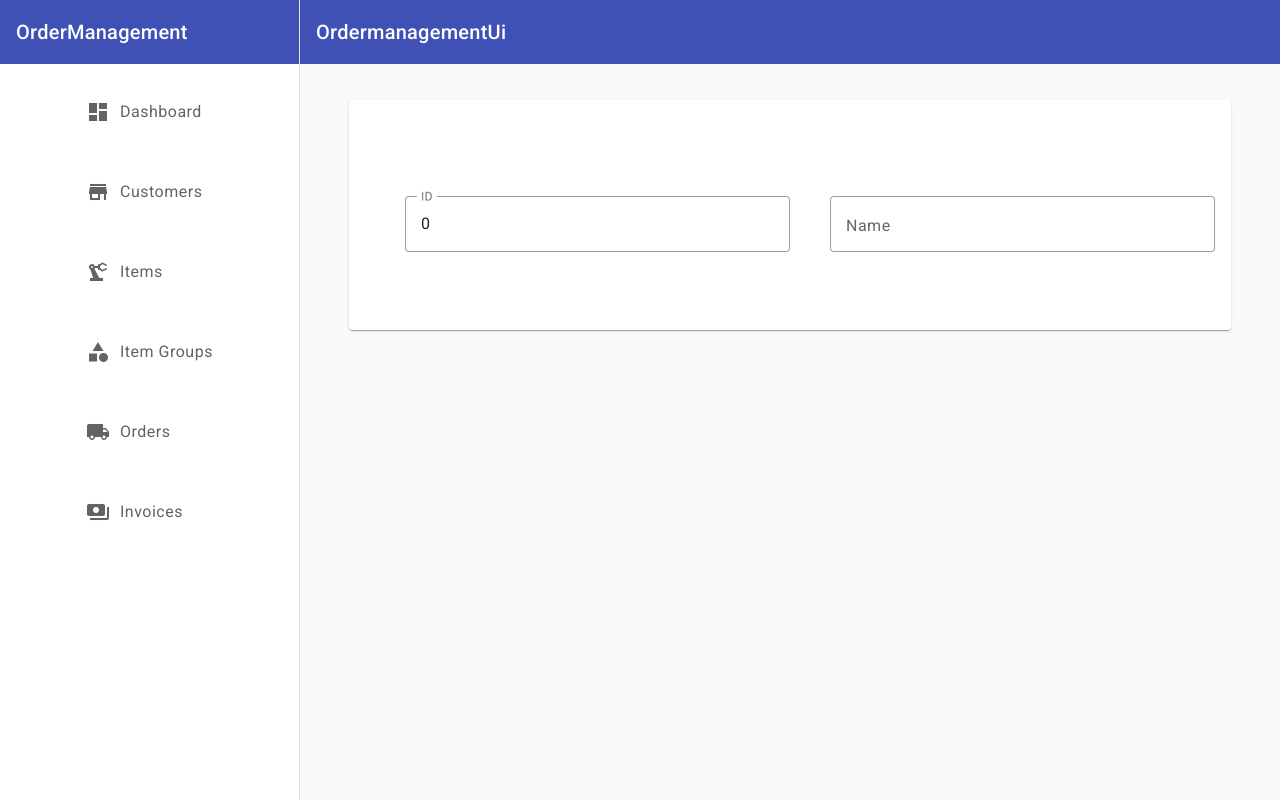
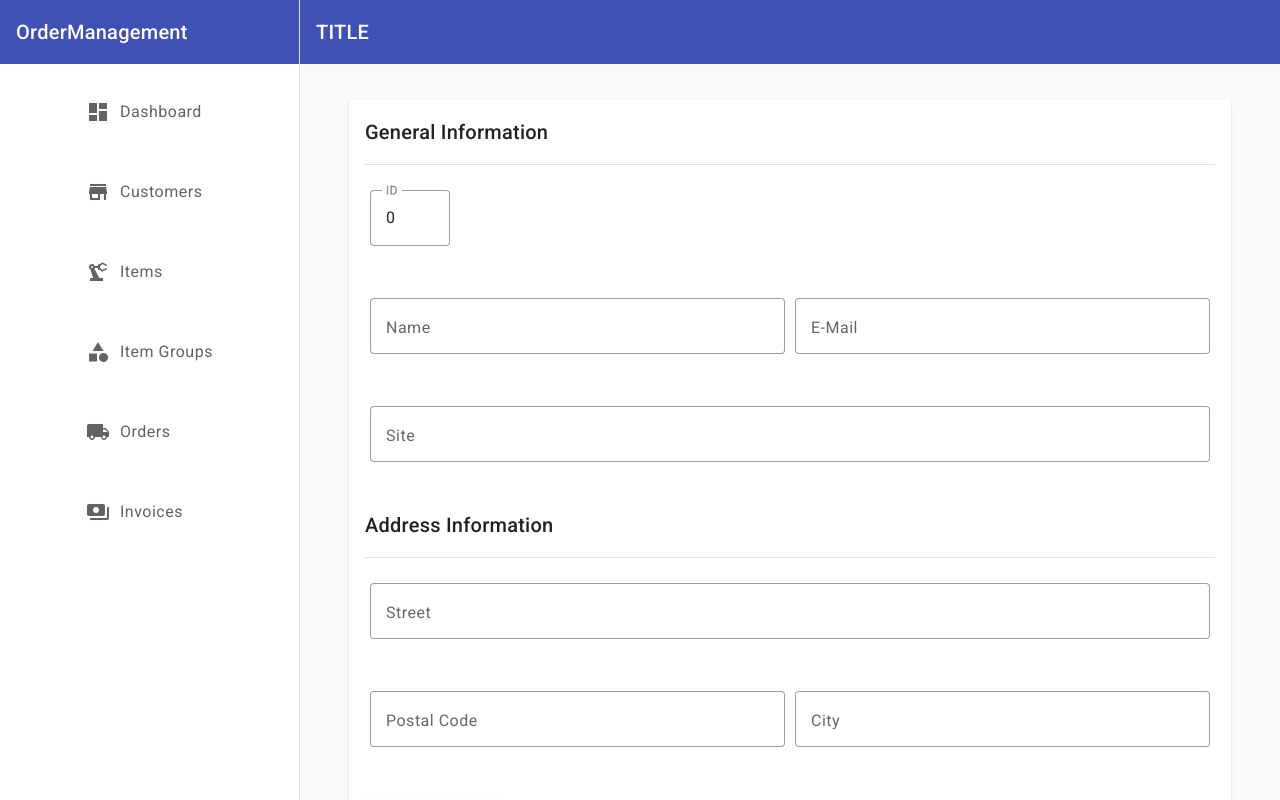
Before and after one commit to FTE-DEV/OrderManagement.UI, an Angular app: page /customers/1 in a window 1280 px wide. Built offline with nearby package versions, Linux system fonts and the light colour scheme; no server answers.

Commit message:
Customer Form Base created

```diff
--- a/src/app/app.component.html
+++ b/src/app/app.component.html
@@ -7,7 +7,7 @@
     </mat-drawer>
     <mat-drawer-content>
         <mat-toolbar class="toolbar-fixed" color="primary">
-            <span>{{title}}</span>
+            <span>TITLE</span>
         </mat-toolbar>
         <div class="content">
             <router-outlet></router-outlet>
--- a/src/app/app.module.ts
+++ b/src/app/app.module.ts
@@ -11,6 +11,7 @@ import {MatCardModule} from '@angular/material/card';
 import {MatTableModule} from '@angular/material/table';
 import {MatFormFieldModule, MatLabel} from '@angular/material/form-field';
 import {MatInputModule} from '@angular/material/input';
+import {MatDividerModule} from '@angular/material/divider';
 
 
 import { FlexModule } from '@angular/flex-layout';
@@ -60,6 +61,7 @@ import { CustomerComponent } from './components/customers/customer/customer.comp
     MatInputModule,
     MatFormFieldModule,
     FlexModule,
+    MatDividerModule
 
   ],
   providers: [],
--- a/src/app/components/customers/customer/customer.component.css
+++ b/src/app/components/customers/customer/customer.component.css
@@ -0,0 +1,4 @@
+.inputId
+{
+    width: 80px;
+}
--- a/src/app/components/customers/customer/customer.component.html
+++ b/src/app/components/customers/customer/customer.component.html
@@ -1,15 +1,55 @@
 <mat-card>
     <mat-card-content>
-        <div class="formRow"></div>
+        <h2>General Information</h2>
+        <mat-divider></mat-divider>
         <div class="formRow">
-            <mat-form-field appearance="outline" class="formRow">
+            <mat-form-field appearance="outline" class="formContent inputId">
                 <mat-label>ID</mat-label>
-                <input matInput type="text" value={{customer.id}}>
+                <input matInput type="text"  value={{customer.id}}>
             </mat-form-field>
-            <mat-form-field appearance="outline" class="formRow">
+        </div>
+        <div class="formRow">
+            <mat-form-field appearance="outline" class="formContent">
                 <mat-label>Name</mat-label>
                 <input matInput type="text" value={{customer.name}}>
             </mat-form-field>
+
+            <mat-form-field appearance="outline" class="formContent">
+                <mat-label>E-Mail</mat-label>
+                <input matInput type="text" value={{customer.email}}>
+            </mat-form-field>
+        </div>
+        <div class="formRow">
+            <mat-form-field appearance="outline" class="formContent">
+                <mat-label>Site</mat-label>
+                <input matInput type="text" value={{customer.site}}>
+            </mat-form-field>
+        </div>
+        <h2>Address Information</h2>
+        <mat-divider></mat-divider>
+        <div class="formRow">
+            <mat-form-field appearance="outline" class="formContent">
+                <mat-label>Street</mat-label>
+                <input matInput type="text" value={{customer.street}}>
+            </mat-form-field>
+        </div>
+
+        <div class="formRow">
+            <mat-form-field appearance="outline" class="formContent">
+                <mat-label>Postal Code</mat-label>
+                <input matInput type="text" value={{customer.postalCode}}>
+            </mat-form-field>
+            <mat-form-field appearance="outline" class="formContent">
+                <mat-label>City</mat-label>
+                <input matInput type="text" value={{customer.city}}>
+            </mat-form-field>
         </div>
     </mat-card-content>
+    <mat-card-actions>
+        <div class="formRow">
+            <button mat-raised-button color="primary">Save</button>
+            <button mat-raised-button color="accent">Cancel</button>
+            <button mat-stroked-button color="warn">Delete</button>
+        </div>
+    </mat-card-actions>
 </mat-card>
--- a/src/styles.css
+++ b/src/styles.css
@@ -9,8 +9,16 @@ body { margin: 0; font-family: Roboto, "Helvetica Neue", sans-serif; }
 .formRow
 {
     width: 100%;
-    padding: 20px;
+    padding: 0px;
     display: flex;
     align-content: center;
-    justify-content: center;
+    margin-top: 20px;
+    margin-bottom: 20px;
+
 }
+
+.formContent
+{
+    padding: 5px;
+    width: 100%;
+}
```
